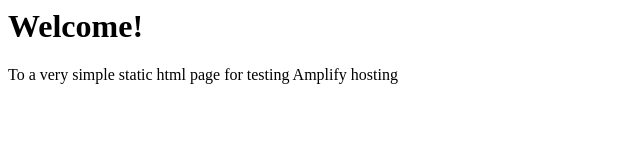
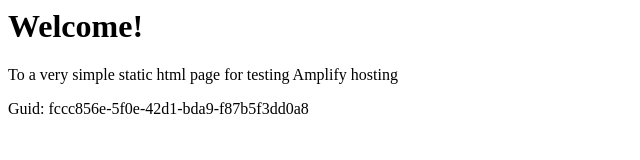
Before and after one commit to aws-aemilia-pdx/Github-PR-Commit-Integration-Test-DoNotTouch-GitHubAutoBuildCanaryTest-v1-beta-us-west-2, a website: page src/index.html in a window 1280 px wide. Shown: the whole page, without its empty margins (0-640 px from the left). Drawn offline with Linux system fonts and the light colour scheme.

Commit message:
commit from integ tests

```diff
--- a/src/index.html
+++ b/src/index.html
@@ -1,3 +1,5 @@
+
+
 <html lang="en">
 
 <head>
@@ -10,6 +12,6 @@
 <body>
     <h1>Welcome!</h1>
     <p>To a very simple static html page for testing Amplify hosting</p>
-</body>
+    <p>Guid: fccc856e-5f0e-42d1-bda9-f87b5f3dd0a8</p></body>
 
 </html>
```
